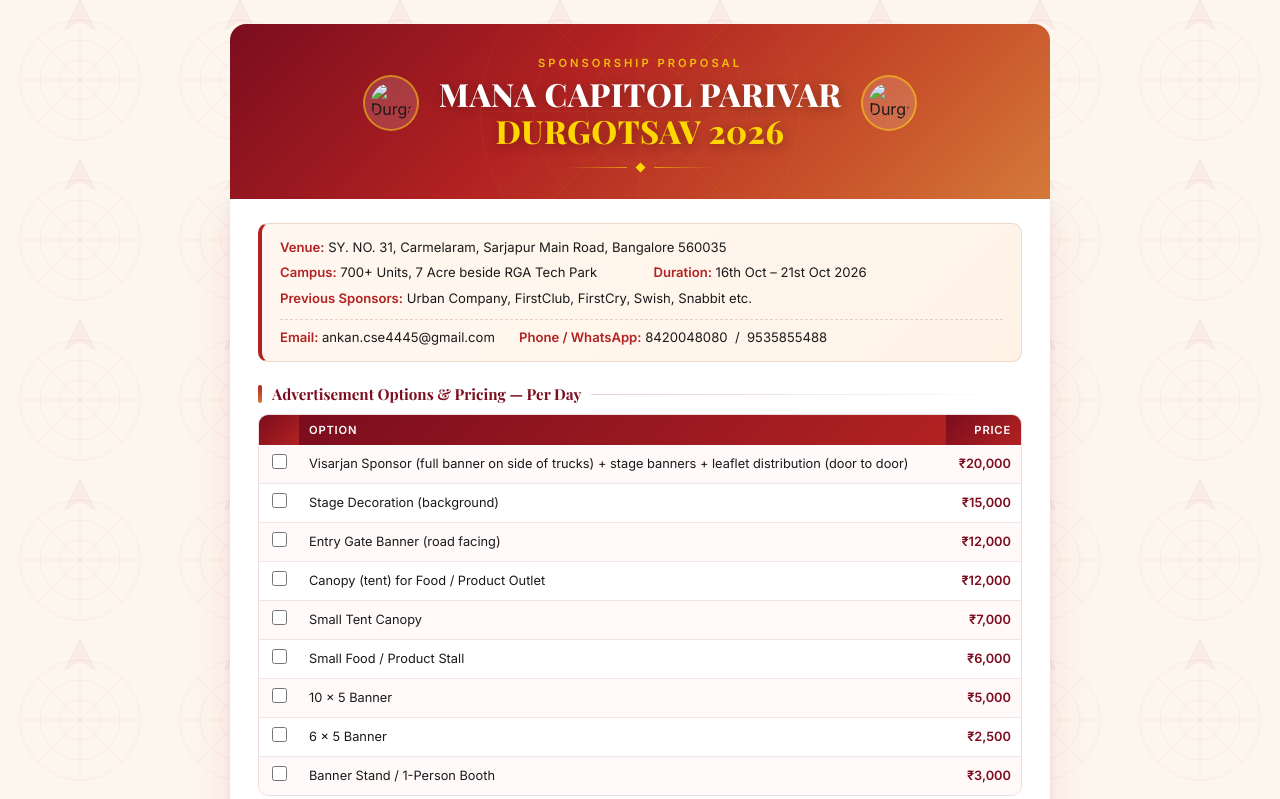
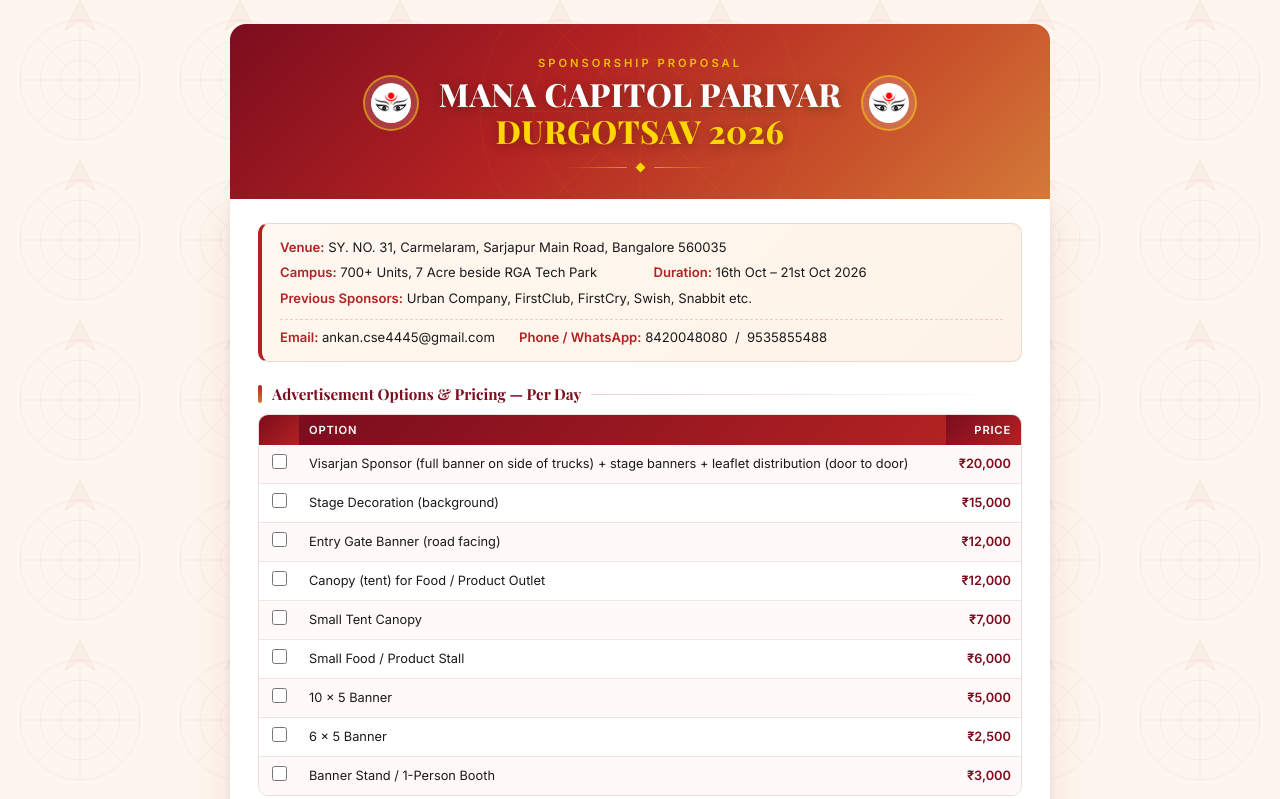
Before and after one commit to mana-capitol/mana-durga-puja, a plain HTML site: page 2026/index.html in a window 1280 px wide. Shown: the top 799 px of the page. Drawn offline with nearby package versions, Linux system fonts and the light colour scheme.

Commit message:
Fix hero logo image path for /2026/ subdirectory

```diff
--- a/2026/index.html
+++ b/2026/index.html
@@ -467,12 +467,12 @@
     <!-- HERO HEADER -->
     <div class="hero">
       <div class="hero-logos">
-        <img src="Durga-ma-png.jpg" alt="Durga Ma" class="hero-logo" />
+        <img src="../Durga-ma-png.jpg" alt="Durga Ma" class="hero-logo" />
         <div class="hero-title-wrap">
           <div class="hero-eyebrow">Sponsorship Proposal</div>
           <div class="hero-title">MANA CAPITOL PARIVAR<br /><span>DURGOTSAV 2026</span></div>
         </div>
-        <img src="Durga-ma-png.jpg" alt="Durga Ma" class="hero-logo" />
+        <img src="../Durga-ma-png.jpg" alt="Durga Ma" class="hero-logo" />
       </div>
       <div class="hero-divider">
         <div class="hero-divider-line"></div>
```
